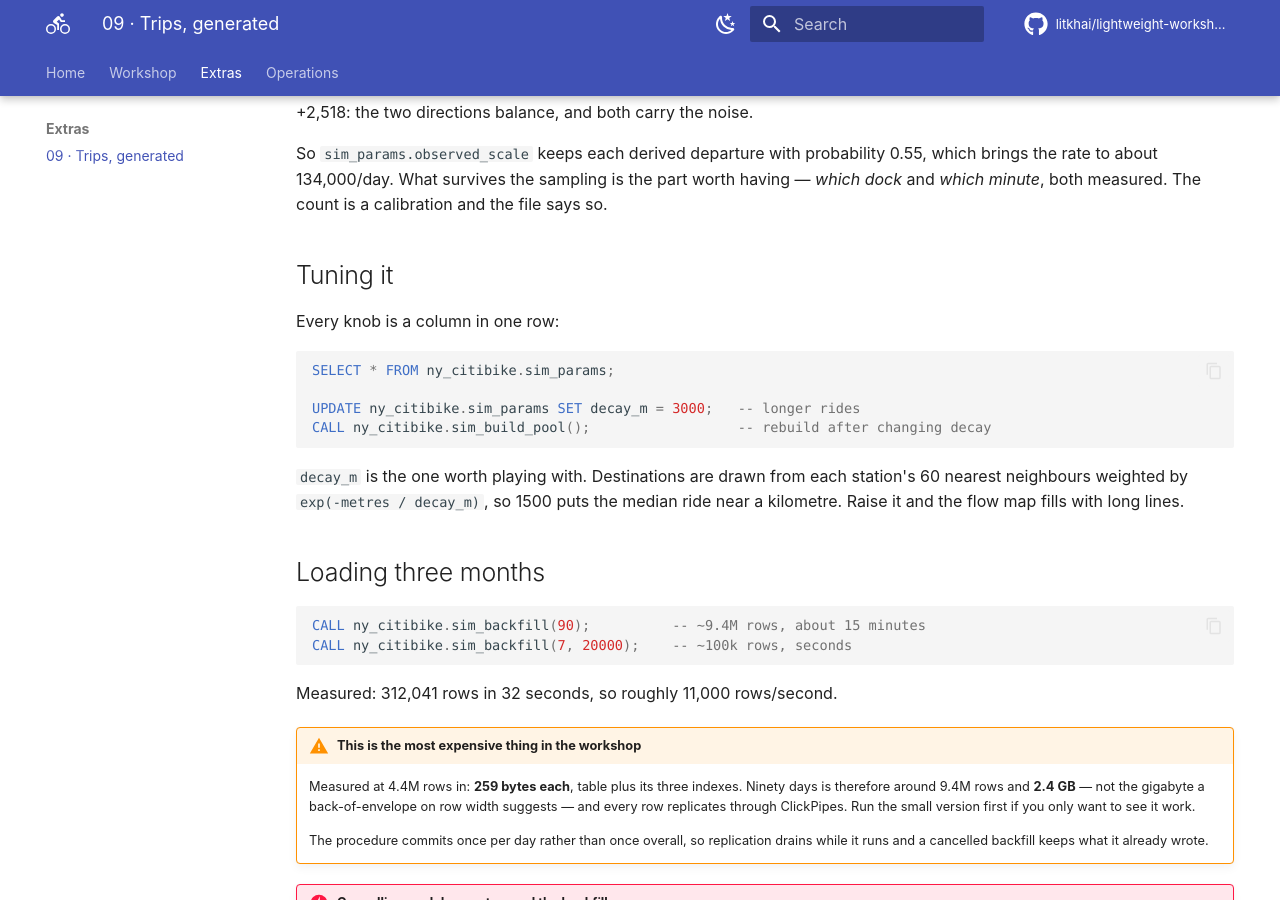
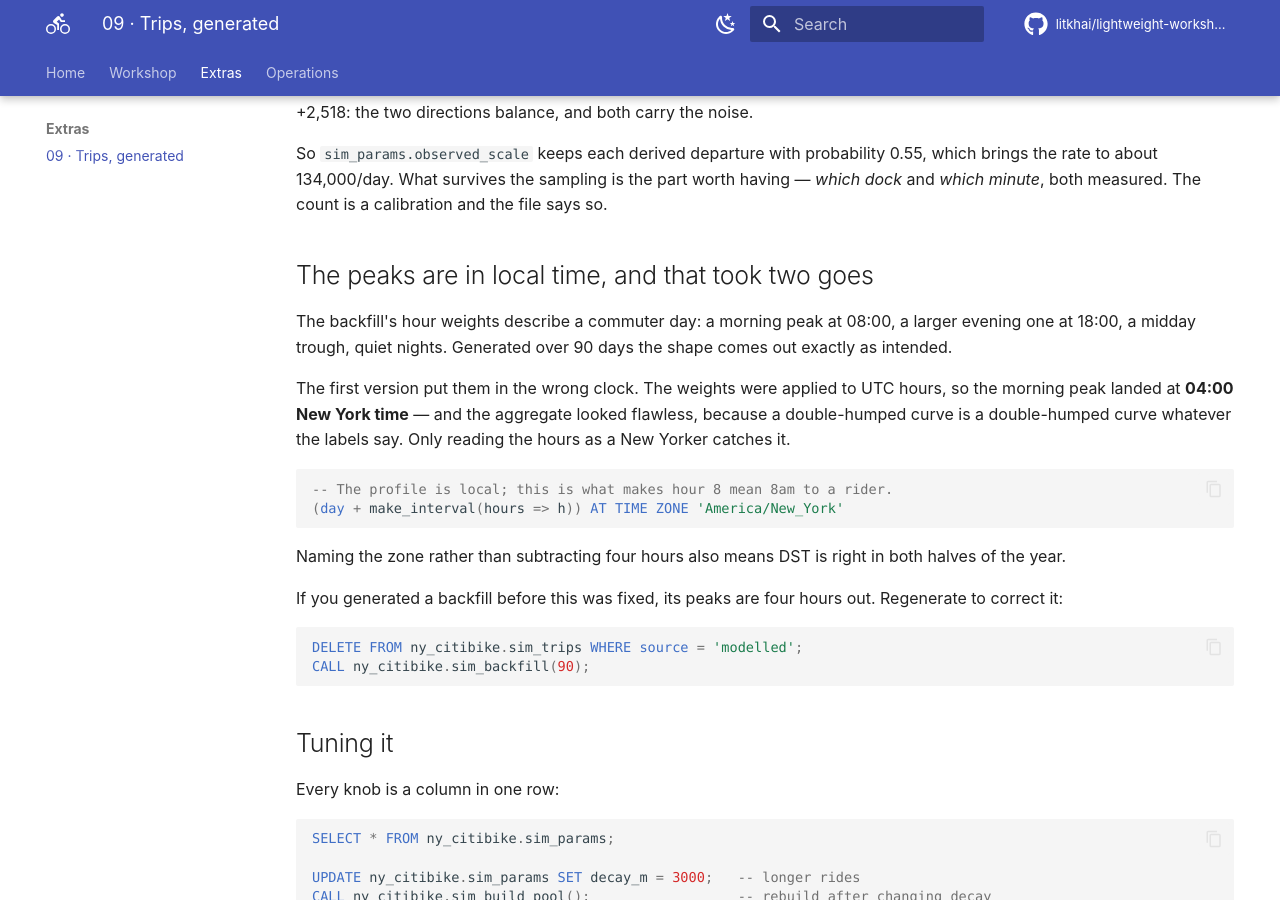
Before and after one commit to litkhai/lightweight-workshop-ny-citi-bike, an MkDocs documentation site: the page built from workshop/09-trips.md, in a window 1280 px wide and 900 px high, scrolled down 2528 px. Built offline with MkDocs 1.6.1 and Material for MkDocs 9.7.7, drawn with Linux system fonts in a browser that asks for light colours; comment, search, counter and statistics services are not loaded.

Commit message:
Put the generated commuter peaks in New York's clock, not UTC
The backfill applied its hour weights to UTC, so the morning peak landed at
04:00 local. Nine hundred thousand rows an hour at the wrong hour, and the
aggregate hid it completely: a double-humped curve looks correct whatever the
axis says. Only reading 08:00 as a New Yorker catches it.

The naive timestamp is now interpreted AT TIME ZONE 'America/New_York', which
also gets DST right in both halves of the year instead of an offset that would be
wrong for half of it. Verified: profile hour 8 becomes 12:00 UTC and reads back as
08:00 local. day0 is a local date now too, for the same reason.

Any backfill generated before this is four hours out; module 09 says so and gives
the two statements to regenerate.

Co-Authored-By: Claude Opus 5 (1M context) <noreply@anthropic.com>

````diff
--- a/workshop/09-trips.md
+++ b/workshop/09-trips.md
@@ -113,6 +113,33 @@ So `sim_params.observed_scale` keeps each derived departure with probability
 the part worth having — *which dock* and *which minute*, both measured. The count
 is a calibration and the file says so.
 
+## The peaks are in local time, and that took two goes
+
+The backfill's hour weights describe a commuter day: a morning peak at 08:00, a
+larger evening one at 18:00, a midday trough, quiet nights. Generated over 90
+days the shape comes out exactly as intended.
+
+The first version put them in the wrong clock. The weights were applied to UTC
+hours, so the morning peak landed at **04:00 New York time** — and the aggregate
+looked flawless, because a double-humped curve is a double-humped curve whatever
+the labels say. Only reading the hours as a New Yorker catches it.
+
+```sql
+-- The profile is local; this is what makes hour 8 mean 8am to a rider.
+(day + make_interval(hours => h)) AT TIME ZONE 'America/New_York'
+```
+
+Naming the zone rather than subtracting four hours also means DST is right in
+both halves of the year.
+
+If you generated a backfill before this was fixed, its peaks are four hours out.
+Regenerate to correct it:
+
+```sql
+DELETE FROM ny_citibike.sim_trips WHERE source = 'modelled';
+CALL ny_citibike.sim_backfill(90);
+```
+
 ## Tuning it
 
 Every knob is a column in one row:
````
Also changed, not shown: 1 other file.
